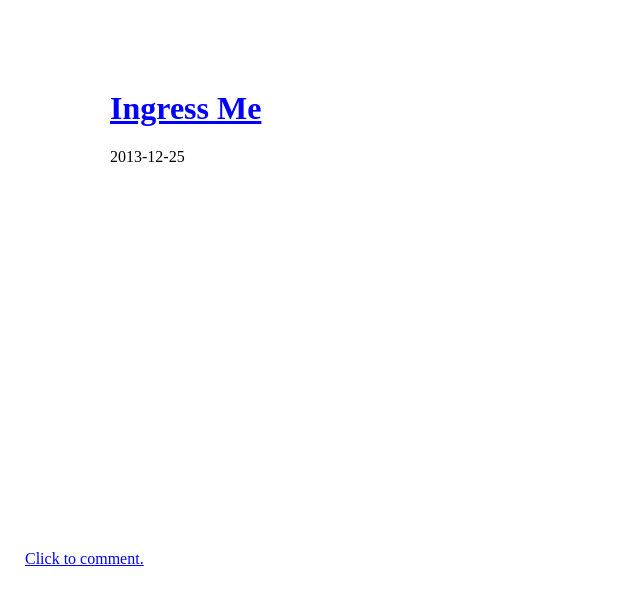
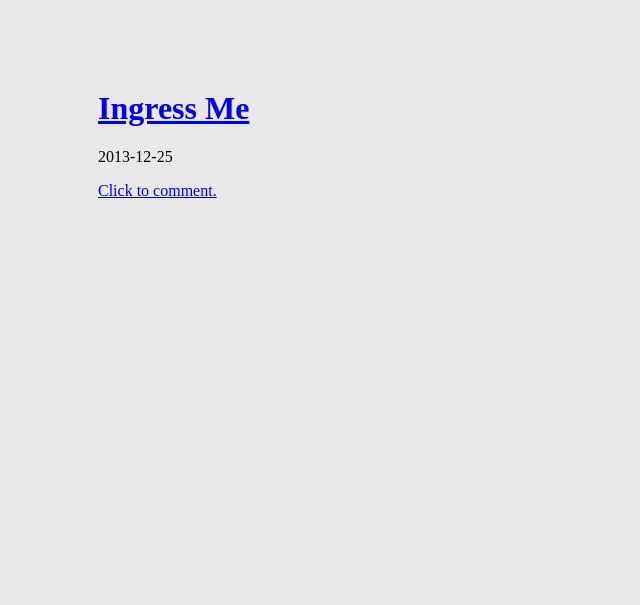
Before and after one commit to qiwihui/qiwihui, a Jekyll site: the page built from _posts/programthinking/2013-12-25-ingress-me.md, in a window 1280 px wide. Shown: the top 605 px of the page, without its empty margins (0-640 px from the left). Built offline with Jekyll 4.4.1, drawn with Linux system fonts in a browser that asks for light colours; Markdown is read by kramdown in place of the engine named in the settings.

Commit message:
change site style and backgroud color

```diff
--- a/_layouts/default.html
+++ b/_layouts/default.html
@@ -28,7 +28,7 @@
 
   </head>
 
-  <body TEXT="#000000" BGCOLOR=white LINK=blue VLINK=blue ALINK=blue topmargin="25" leftmargin="25">
+  <body>
 
     {{ content }}
 
--- a/_layouts/post.html
+++ b/_layouts/post.html
@@ -10,11 +10,11 @@ layout: default
 
         {{ content }}
 
-</div>
-
 <div id="disqus_container">
     <a href="#" class="comment" onclick="return false;">Click to comment.</a>
     <div id="disqus_thread"></div>
 </div>
 
+</div>
+
 <script src="/js/post.js" type="text/javascript"></script>
--- a/css/default.css
+++ b/css/default.css
@@ -1,2 +1,4 @@
 /************layout style*****************/
-#content {width:1060px;margin:90px auto 60px;min-height:400px;height:auto !important;height:400px; }
+#content { width:760px; margin:90px 90px 160px; min-height:400px; height:auto !important; height:400px; }
+
+body { background-color:#e8e8e8; }
```
